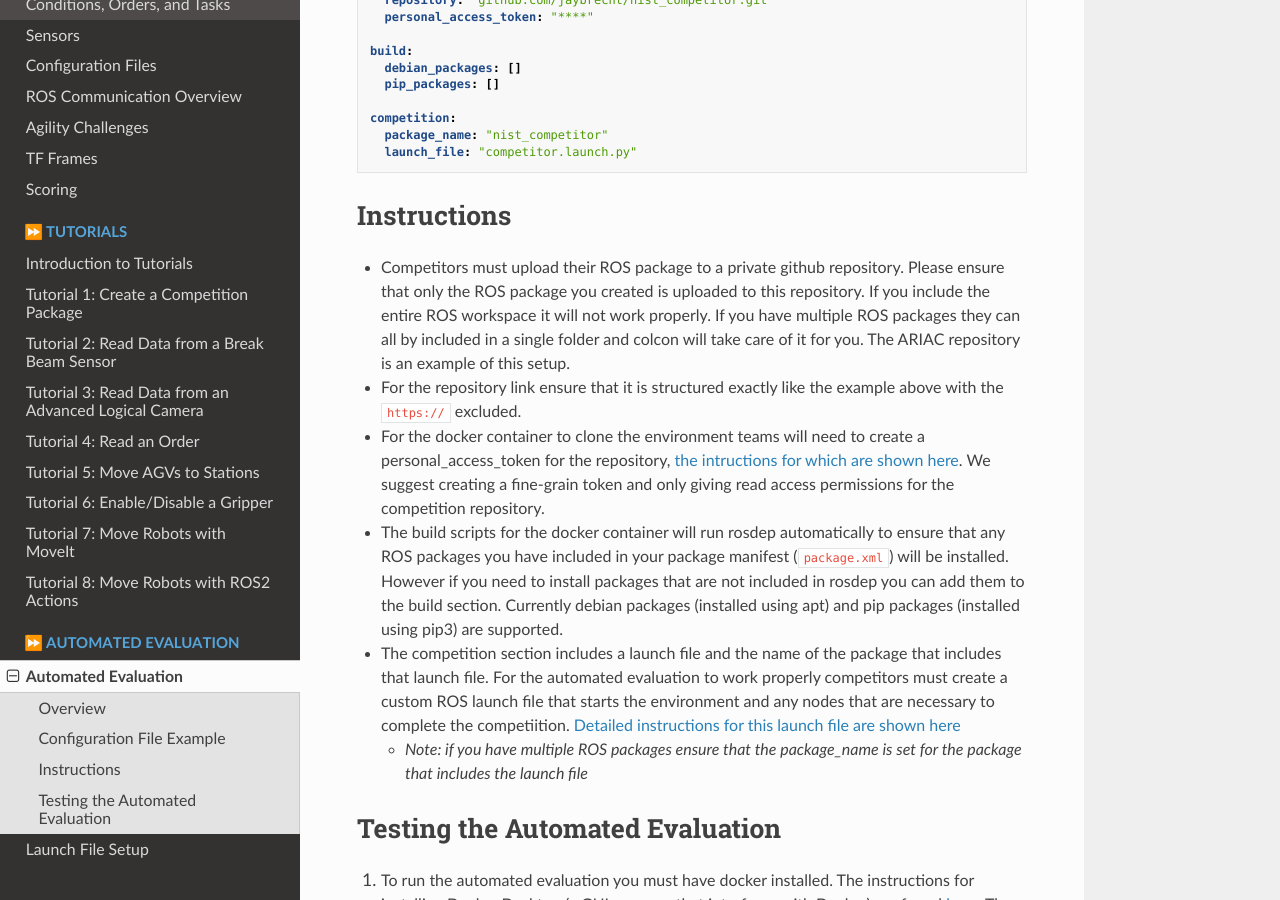
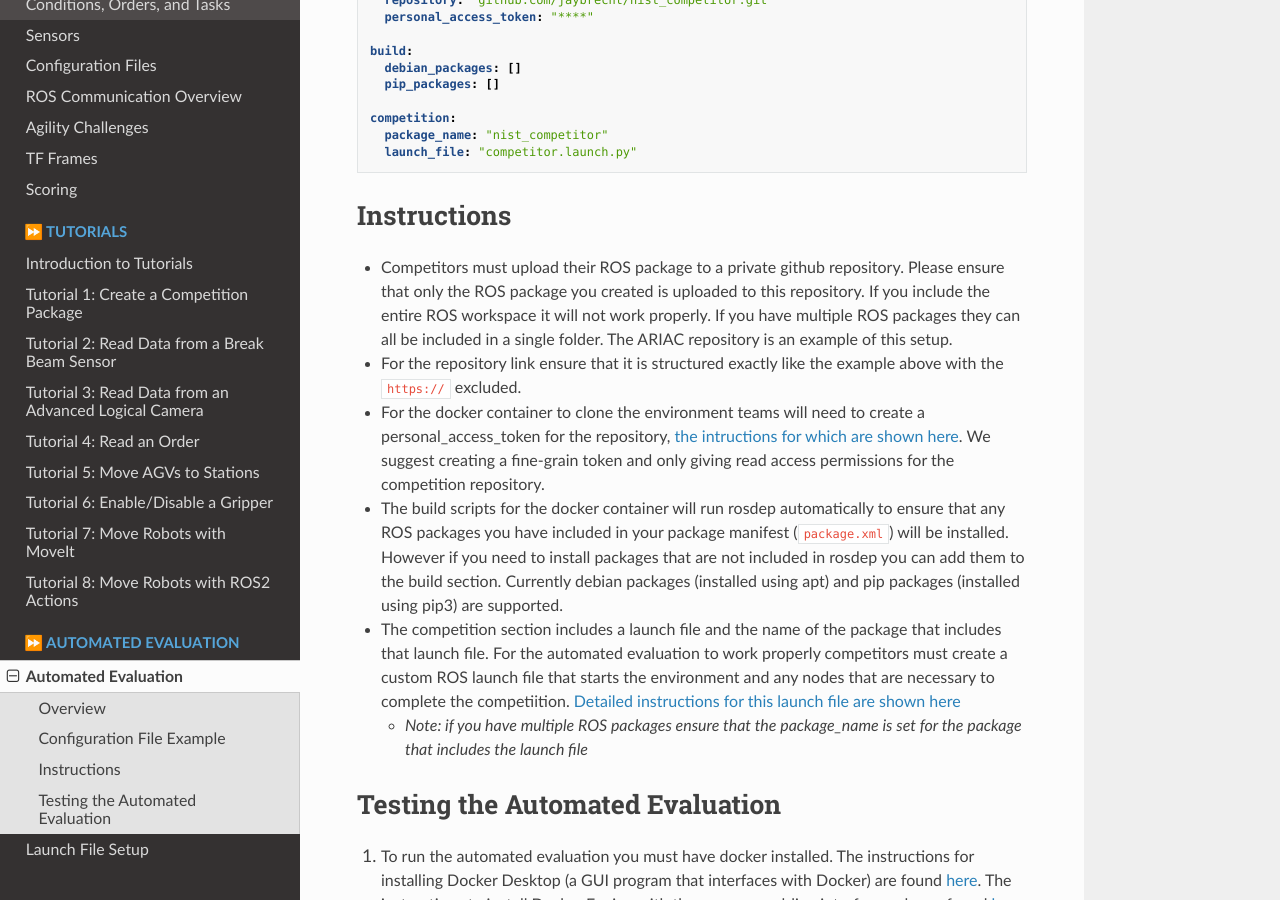
Before and after one commit to usnistgov/ARIAC, a Sphinx documentation site: the page built from docs/automated_evaluation/automated_evaluation_overview.md, in a window 1280 px wide and 900 px high, scrolled down 558 px. Built offline with Sphinx 7.4.7 and the Read the Docs theme 2.0.0, drawn with Linux system fonts in a browser that asks for light colours.

Commit message:
reworded section

````diff
--- a/docs/automated_evaluation/automated_evaluation_overview.md
+++ b/docs/automated_evaluation/automated_evaluation_overview.md
@@ -25,7 +25,7 @@ competition:
 ```
 
 ## Instructions
-- Competitors must upload their ROS package to a private github repository. Please ensure that only the ROS package you created is uploaded to this repository. If you include the entire ROS workspace it will not work properly. If you have multiple ROS packages they can all by included in a single folder and colcon will take care of it for you. The ARIAC repository is an example of this setup.
+- Competitors must upload their ROS package to a private github repository. Please ensure that only the ROS package you created is uploaded to this repository. If you include the entire ROS workspace it will not work properly. If you have multiple ROS packages they can all be included in a single folder. The ARIAC repository is an example of this setup.
 
 - For the repository link ensure that it is structured exactly like the example above with the `https://` excluded.
 
````
